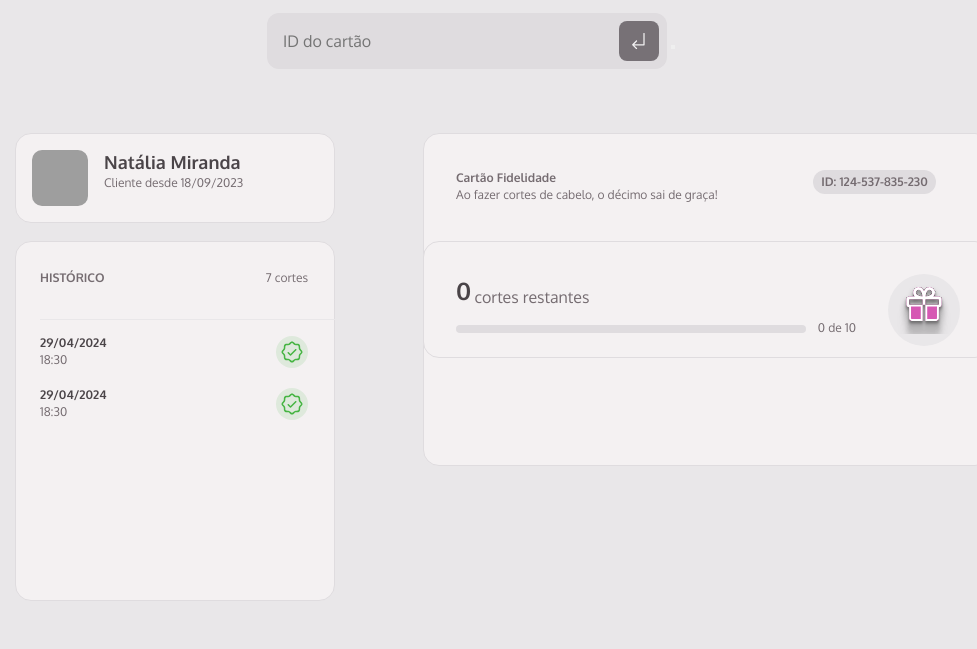
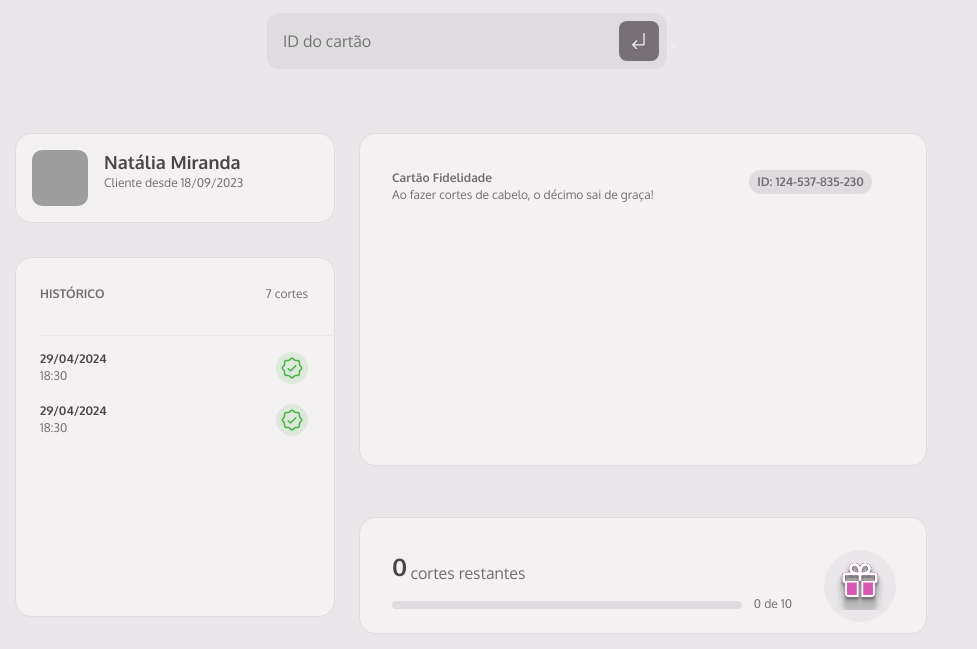
Before and after one commit to daniellichotti/projeto-desafio-pratico-member-club-pos, a website: page index.html in a window 1280 px wide. Shown: the part 123-772 px from the top of the page, without its empty margins (169-1146 px from the left). Drawn offline with Linux system fonts and the light colour scheme; grey boxes are pictures that could not be loaded.

Commit message:
enviando o readme novo

```diff
--- a/styles/card.css
+++ b/styles/card.css
@@ -2,6 +2,7 @@
   width: 351px;
   height: 239px;
 
+  grid-area: B;
 
   border: 1px solid var(--gray-300);
   background-color: var(--gray-100);
--- a/styles/main.css
+++ b/styles/main.css
@@ -26,13 +26,12 @@
     flex-wrap: wrap;
 
     display: grid;
-    grid-template-rows: 100px 500px;
-    grid-template-columns: 400px 1fr;
+    grid-template-columns: 1fr 2fr;
+    grid-template-rows: 100px auto 100px;
     grid-template-areas:
     "A B"
+    "C B"
     "C D";
-
-
-
-    }
+    gap: 24px;
+  }
 }
--- a/styles/progress.css
+++ b/styles/progress.css
@@ -2,7 +2,7 @@
   width: 351px;
   height: 88px;
 
-
+  grid-area: D;
 
   border: 1px solid var(--gray-300);
 
```
Also changed, not shown: README.md.
